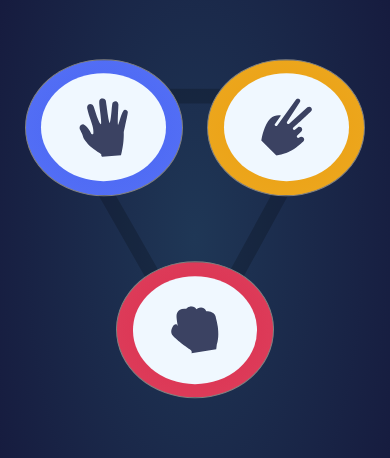
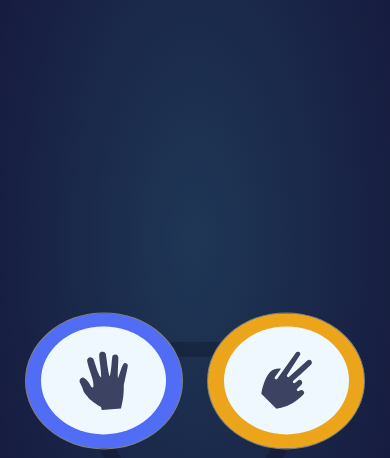
Before and after one commit to alphacrutch/Rock-Paper-Scissors-TT, a plain HTML site: page index.html in a window 390 px wide. Shown: the part 183-641 px from the top of the page. Drawn offline with Linux system fonts and the light colour scheme; a web font is replaced by a local one.

Commit message:
update scss

```diff
--- a/styles/indexM.scss
+++ b/styles/indexM.scss
@@ -65,6 +65,9 @@
             position: relative;
             height: 40%;
             width: 100%;
+            left: 50%;
+            top: 50%;
+            translate: -50% -50%;
             #ChoiceBackGround {
                 position: absolute;
                 z-index: 0;
```
Also changed, not shown: styles/indexM.css, 1 other file.
